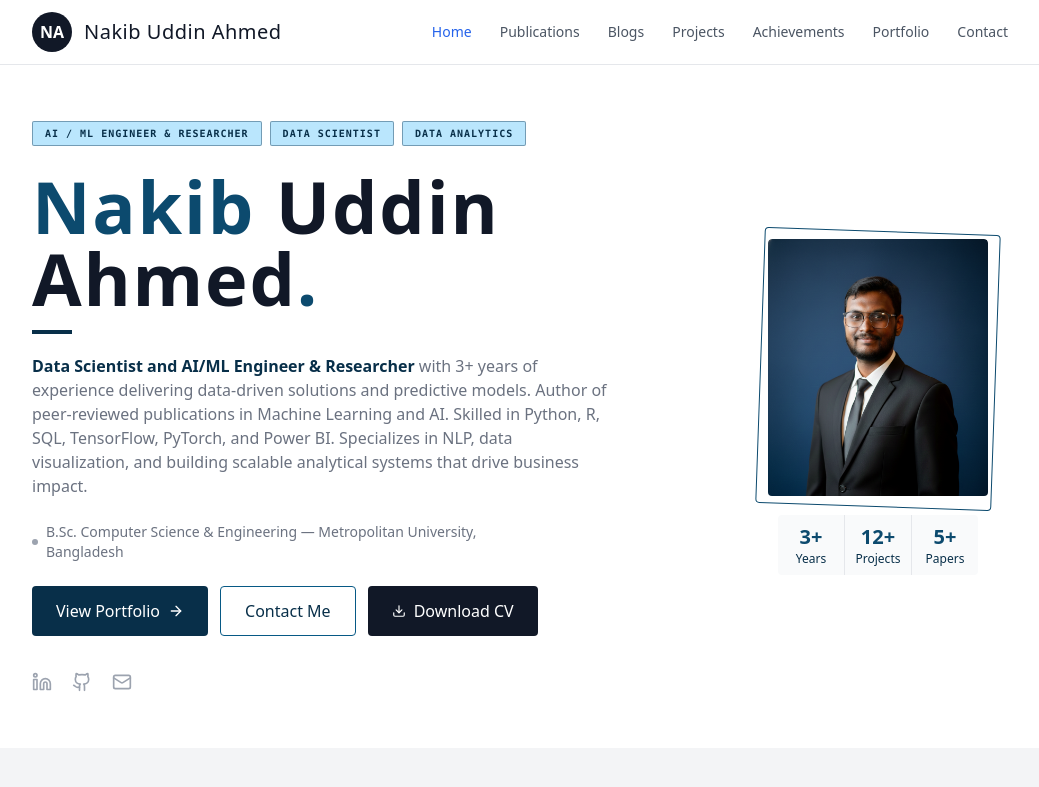
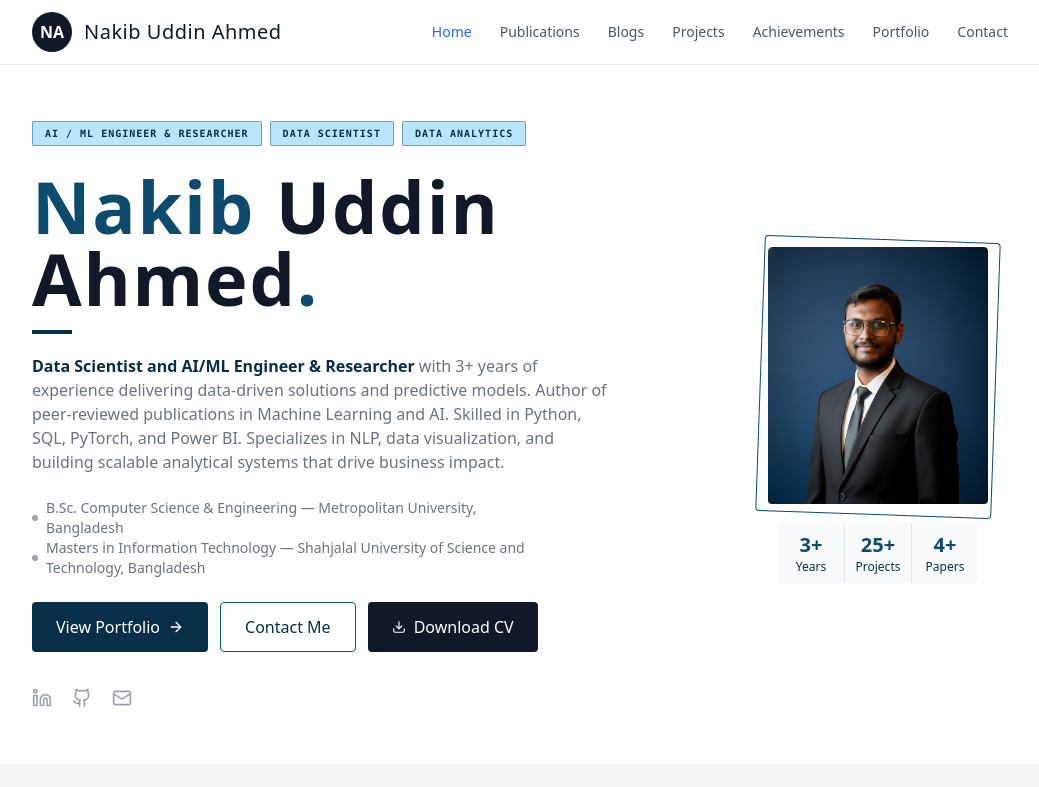
Before and after one commit to nakib33/Nakib-s-Portfolio, a Next.js app: page / in a window 1280 px wide. Shown: the top 787 px of the page, without its empty margins (120-1159 px from the left). Built offline with nearby package versions, Linux system fonts and the light colour scheme.

Commit message:
Home page upadated

```diff
--- a/src/app/page.js
+++ b/src/app/page.js
@@ -96,7 +96,7 @@ const HomePage = () => {
   };
 
   const stats = [
-    { number: "50", label: "PROJECTS COMPLETED" },
+    { number: "25", label: "PROJECTS COMPLETED" },
     { number: "4", label: "Research Paper" },
     { number: "3", label: "YEARS OF EXPERIENCE" },
     { number: "15", label: "TECHNOLOGIES" },
@@ -153,7 +153,7 @@ const HomePage = () => {
               </strong>{" "}
               with 3+ years of experience delivering data-driven solutions and
               predictive models. Author of peer-reviewed publications in Machine
-              Learning and AI. Skilled in Python, R, SQL, TensorFlow, PyTorch,
+              Learning and AI. Skilled in Python, SQL, PyTorch,
               and Power BI. Specializes in NLP, data visualization, and building
               scalable analytical systems that drive business impact.
             </p>
@@ -164,6 +164,15 @@ const HomePage = () => {
                 <span>
                   B.Sc. Computer Science & Engineering — Metropolitan
                   University, Bangladesh
+                </span>
+              </div>
+            </div>
+
+            <div className="flex flex-col gap-1.5 text-sm text-gray-500 max-w-lg mx-auto lg:mx-0">
+              <div className="flex items-center justify-center lg:justify-start gap-2">
+                <span className="w-1.5 h-1.5 rounded-full bg-gray-400 flex-shrink-0"></span>
+                <span>
+                  Masters in Information Technology — Shahjalal University of Science and Technology, Bangladesh
                 </span>
               </div>
             </div>
@@ -194,7 +203,7 @@ const HomePage = () => {
             {/* Social icons */}
             <div className="flex items-center gap-5 justify-center lg:justify-start pt-1">
               <a
-                href="https://www.linkedin.com/in/azizur-rahman-720636165/"
+                href="https://www.linkedin.com/in/nakib33/"
                 target="_blank"
                 rel="noopener noreferrer"
                 className="text-gray-400 hover:text-blue-600 transition-colors"
@@ -203,7 +212,7 @@ const HomePage = () => {
                 <Linkedin className="w-5 h-5" />
               </a>
               <a
-                href="https://github.com/ayanchyaziz123"
+                href="https://github.com/nakib33"
                 target="_blank"
                 rel="noopener noreferrer"
                 className="text-gray-400 hover:text-gray-900 transition-colors"
@@ -212,7 +221,7 @@ const HomePage = () => {
                 <Github className="w-5 h-5" />
               </a>
               <a
-                href="mailto:azizurusa22@gmail.com"
+                href="mailto:nakibuddin33@gmail.com"
                 className="text-gray-400 hover:text-red-500 transition-colors"
                 aria-label="Email"
               >
@@ -242,8 +251,8 @@ const HomePage = () => {
             <div className="flex w-[200px] divide-x bg-gray-50 rounded overflow-hidden">
               {[
                 ["3+", "Years"],
-                ["12+", "Projects"],
-                ["5+", "Papers"],
+                ["25+", "Projects"],
+                ["4+", "Papers"],
               ].map(([num, label]) => (
                 <div key={label} className="flex-1 text-center py-2">
                   <div className="text-sky-900 text-xl font-bold">{num}</div>
--- a/src/app/pages/about/page.js
+++ b/src/app/pages/about/page.js
@@ -227,7 +227,7 @@ export default function AboutPage() {
             ML algorithms.
           </p>
           <p>
-            Proficient in Python, R, SQL, TensorFlow, PyTorch, scikit-learn, and
+            Proficient in Python, SQL, PyTorch, scikit-learn, and
             Power BI. Experienced in NLP, data visualization, statistical
             modeling, and building scalable analytical systems. Strong
             foundation in OOP, algorithms, and data structures, with hands-on
```
Also changed, not shown: 1 other file (tests, documents, lock files or other folders).
